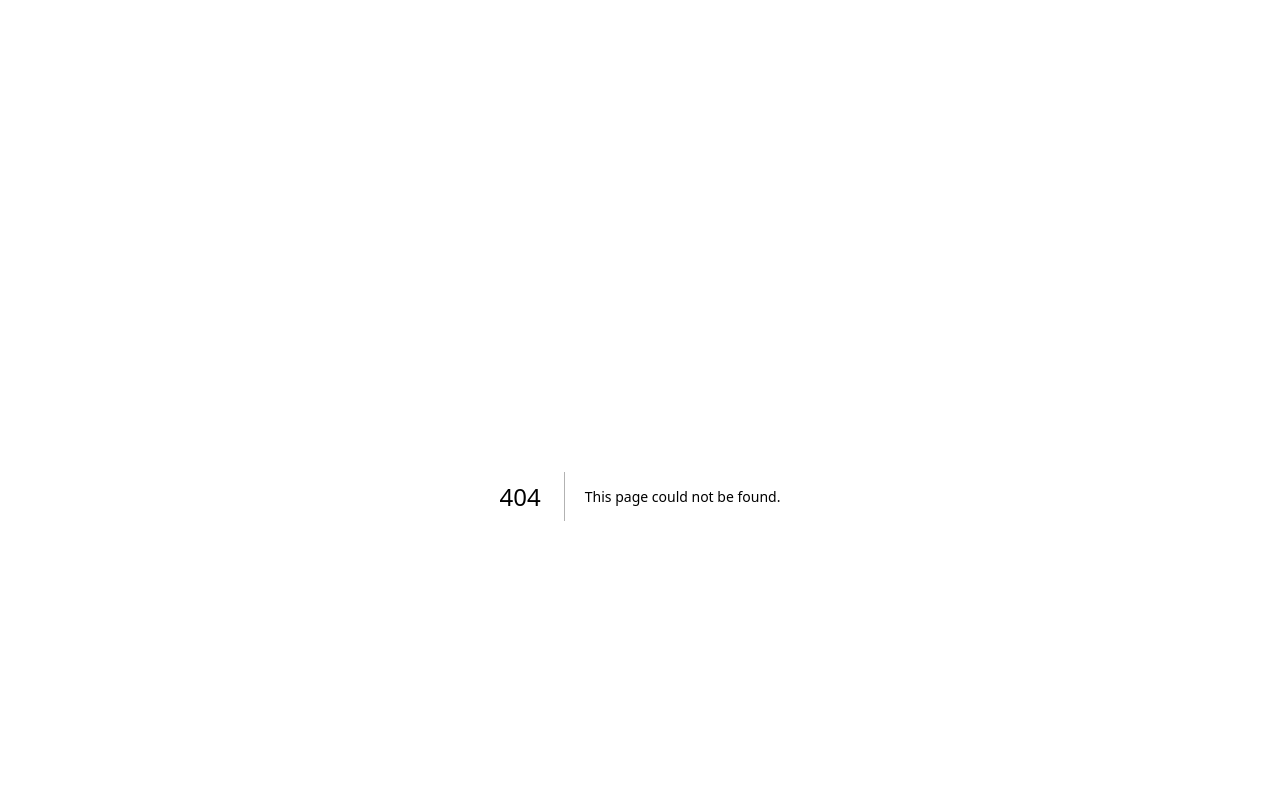
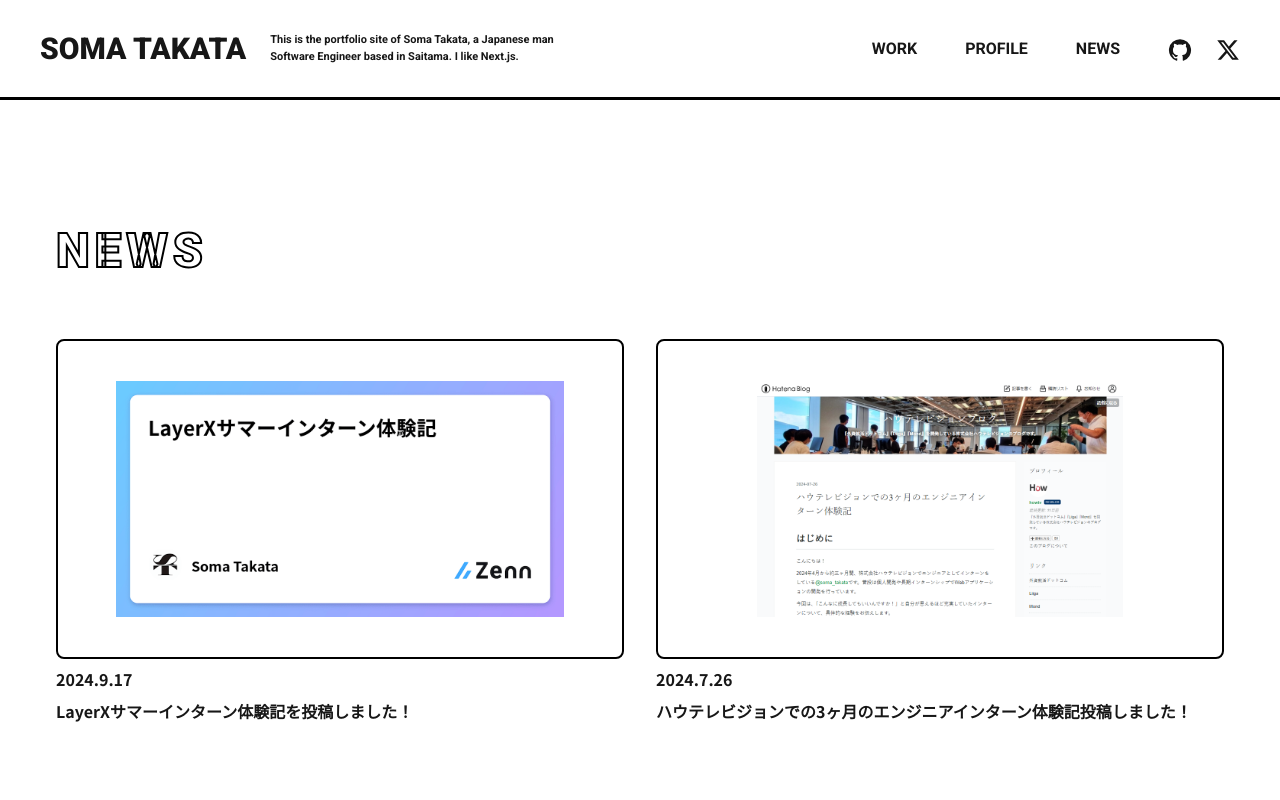
Before and after one commit to SomaTakata/shibayoko, a Next.js app: page /news in a window 1280 px wide. Before the commit this address had no page. Shown: the top 800 px of the page. Built offline with nearby package versions, Linux system fonts and the light colour scheme.

Commit message:
NEWSPAGEの追加

```diff
--- /dev/null
+++ b/src/app/news/page.tsx
@@ -0,0 +1,53 @@
+"use client";
+import { useEffect, useState } from "react";
+import Footer from "@/feature/layout/Footer";
+import Header from "@/feature/layout/Header";
+import KeyboardArrowUpIcon from "@mui/icons-material/KeyboardArrowUp";
+
+import NewsPage from "@/feature/components/NewsPage";
+const Home = () => {
+  const [menuOpen, setMenuOpen] = useState(false);
+
+  useEffect(() => {
+    const handleResize = () => {
+      if (window.innerWidth >= 1024) {
+        setMenuOpen(false);
+      }
+    };
+
+    handleResize();
+
+    window.addEventListener("resize", handleResize);
+
+    return () => window.removeEventListener("resize", handleResize);
+  }, []);
+
+  const toggleMenu = () => {
+    setMenuOpen(!menuOpen);
+  };
+
+  const scrollToTop = () => {
+    window.scrollTo({
+      top: 0,
+      behavior: "smooth",
+    });
+  };
+  return (
+    <div className="flex flex-col ">
+      <Header menuOpen={menuOpen} />
+      <NewsPage />
+      <div className="flex h-16 w-full border-t-2 border-black lg:hidden">
+        <div className="w-full justify-between border-r-2 border-black"></div>
+        <div className="flex w-24 items-center justify-center">
+          <KeyboardArrowUpIcon
+            className="size-10 cursor-pointer transition-all duration-300 hover:scale-125"
+            onClick={scrollToTop}
+          />
+        </div>
+      </div>
+      <Footer menuOpen={menuOpen} toggleMenu={toggleMenu} />
+    </div>
+  );
+};
+
+export default Home;
--- /dev/null
+++ b/src/feature/components/NewsPage.tsx
@@ -0,0 +1,39 @@
+import NewsPageCard from "./NewsPageCard";
+
+const newsItems = [
+  {
+    date: "2024.9.17",
+    description: "LayerXサマーインターン体験記を投稿しました！",
+    imageSrc: "/news2.png",
+    href: "https://zenn.dev/soma_takata/articles/3a5ad127b57e04",
+  },
+  {
+    date: "2024.7.26",
+    description:
+      "ハウテレビジョンでの3ヶ月のエンジニアインターン体験記投稿しました！",
+    imageSrc: "/news1.png",
+    href: "https://blog.howtelevision.co.jp/entry/2024/07/26/174358",
+  },
+];
+
+const NewsPage = () => (
+  <section className="flex z-10 h-screen  bg-white flex-col gap-6  px-5 py-14 pb-20  sm:gap-12 sm:px-10 md:px-14 md:py-32 lg:gap-16 lg:border-t-[3px]">
+    <h2 className="font-roboto text-4xl font-black tracking-widest text-white text-stroke sm:text-5xl">
+      NEWS
+    </h2>
+
+    <div className="grid w-full grid-cols-1 gap-8 lg:grid-cols-2">
+      {newsItems.map((news, index) => (
+        <NewsPageCard
+          key={index}
+          date={news.date}
+          description={news.description}
+          imageSrc={news.imageSrc}
+          href={news.href}
+        />
+      ))}
+    </div>
+  </section>
+);
+
+export default NewsPage;
--- /dev/null
+++ b/src/feature/components/NewsPageCard.tsx
@@ -0,0 +1,34 @@
+import Image from "next/image";
+import Link from "next/link";
+
+interface NewsCardProps {
+  date: string;
+  description: string;
+  imageSrc: string;
+  href: string;
+}
+
+const NewsPageCard = ({ date, description, imageSrc, href }: NewsCardProps) => (
+  <Link href={href}>
+    <div className="flex flex-col gap-2">
+      {/* カードの画像部分 */}
+      <div className="flex aspect-video items-center justify-center rounded-lg border-2 border-black bg-white p-10">
+        <div className="relative size-full">
+          <Image
+            src={imageSrc}
+            alt={`${description}`}
+            fill
+            className="object-contain"
+          />
+        </div>
+      </div>
+
+      <div className="flex flex-col gap-2 ">
+        <span className="text-sm font-bold sm:text-base ">{date}</span>
+        <p className="text-sm font-bold lg:text-base">{description}</p>
+      </div>
+    </div>
+  </Link>
+);
+
+export default NewsPageCard;
--- a/src/feature/components/WorkPage.tsx
+++ b/src/feature/components/WorkPage.tsx
@@ -25,7 +25,7 @@
 ];
 
 const WorkPage = () => (
-  <section className="flex z-10 bg-white flex-col gap-6 border-t-2  border-black px-5 py-14 pb-20  sm:gap-12 sm:px-10 md:px-14 md:py-32 lg:gap-16 lg:border-t-[3px]">
+  <section className="flex z-10 h-screen bg-white flex-col gap-6  px-5 py-14 pb-20  sm:gap-12 sm:px-10 md:px-14 md:py-32 lg:gap-16 lg:border-t-[3px]">
     <h2 className="font-roboto text-4xl font-black tracking-widest text-white text-stroke sm:text-5xl">
       WORK
     </h2>
```
